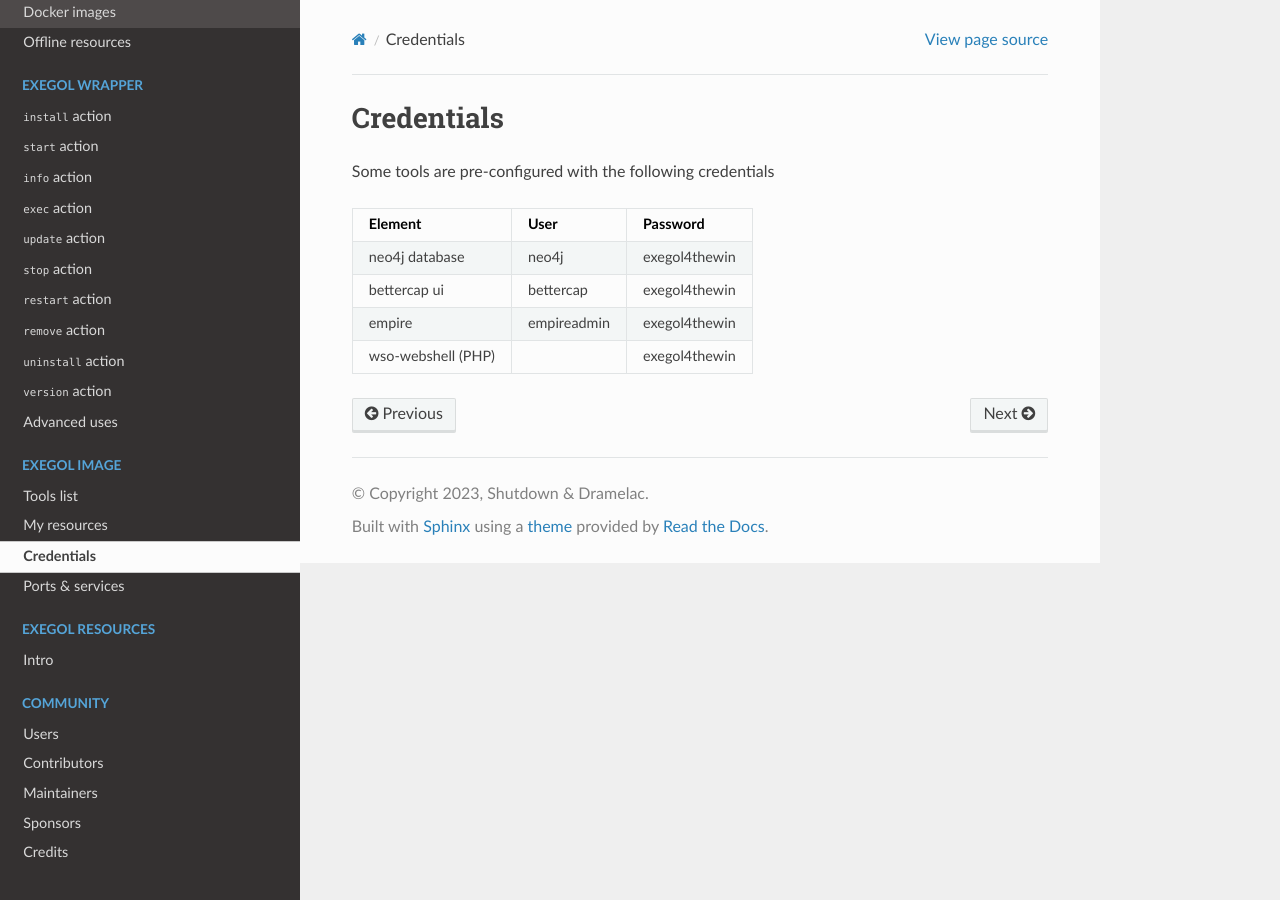
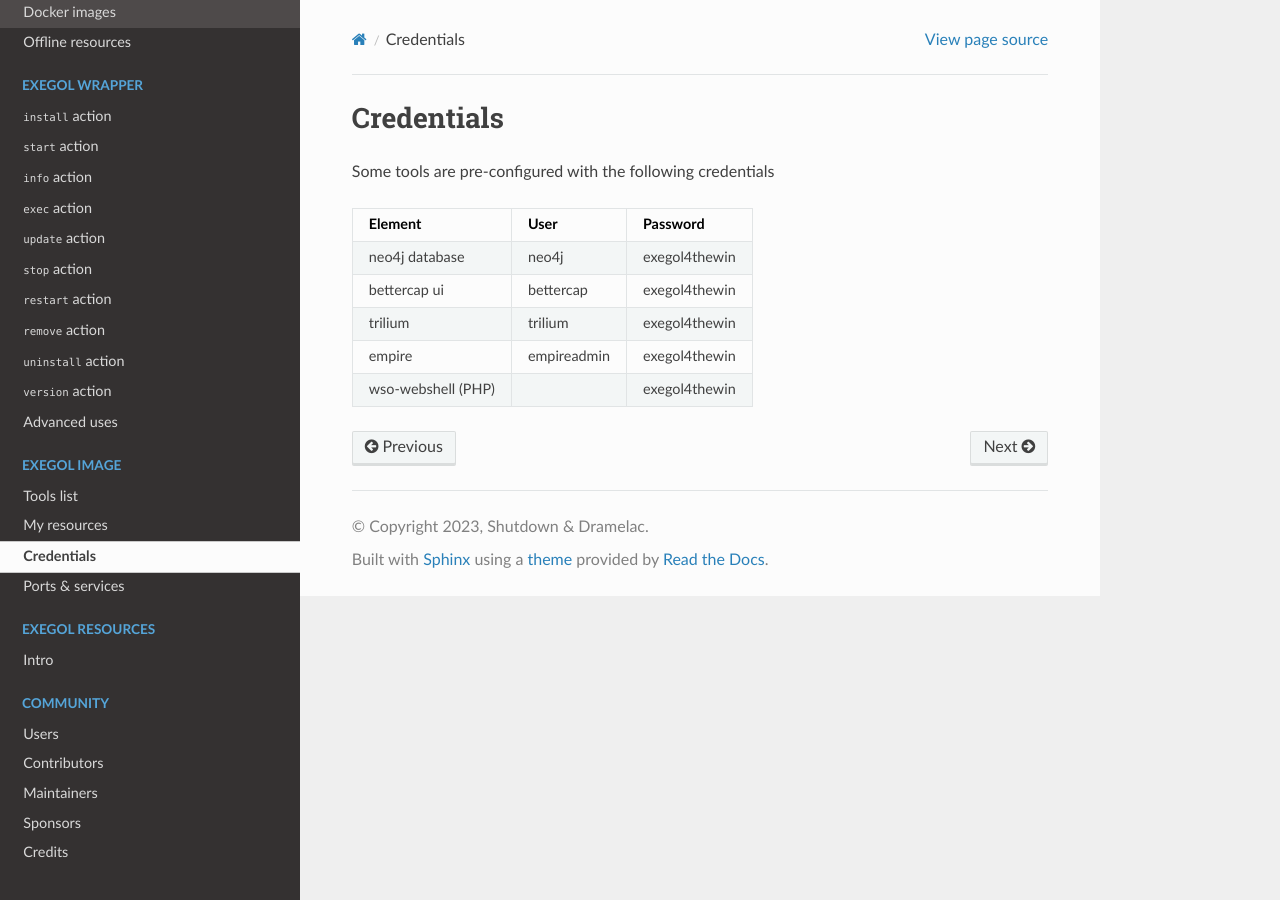
Before and after one commit to ThePorgs/Exegol-docs, a Sphinx documentation site: the page built from source/exegol-image/credentials.rst, in a window 1280 px wide. Built offline with Sphinx 7.4.7 and the Read the Docs theme 2.0.0, drawn with Linux system fonts in a browser that asks for light colours.

Commit message:
Revert "removing trilium password following https://github.com/ThePorgs/Exegol-images/pull/236"
This reverts commit 2c0aaed1e5630474df07070158d2762b3a0c89df.

```diff
--- a/source/exegol-image/credentials.rst
+++ b/source/exegol-image/credentials.rst
@@ -8,6 +8,7 @@ Some tools are pre-configured with the following credentials
 ==================== ============= ===============
  neo4j database       neo4j         exegol4thewin
  bettercap ui         bettercap     exegol4thewin
+ trilium              trilium       exegol4thewin
  empire               empireadmin   exegol4thewin
  wso-webshell (PHP)                 exegol4thewin
 ==================== ============= ===============
```
